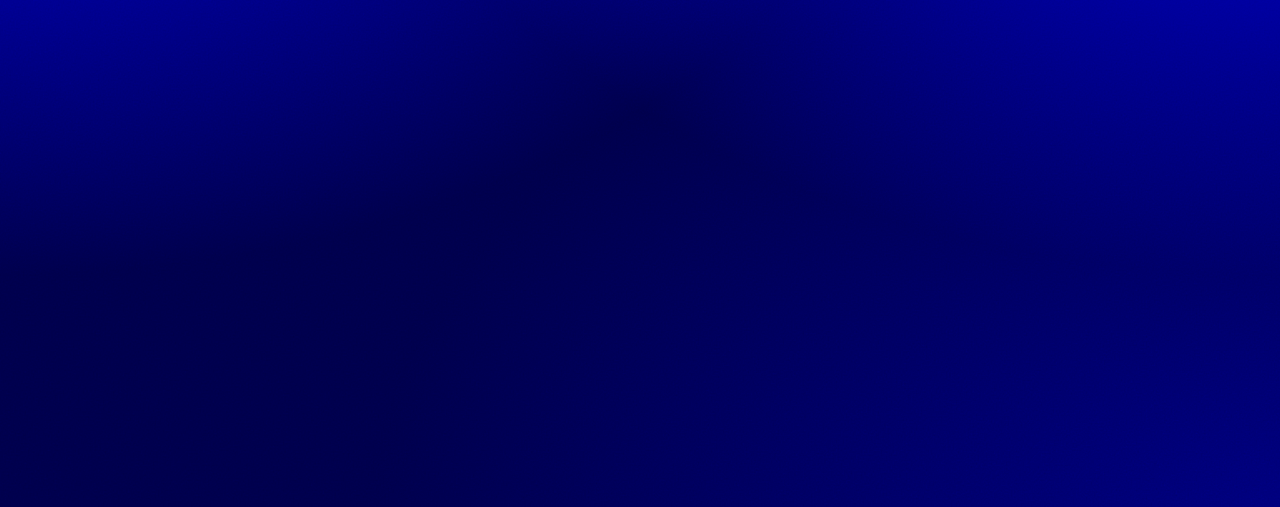
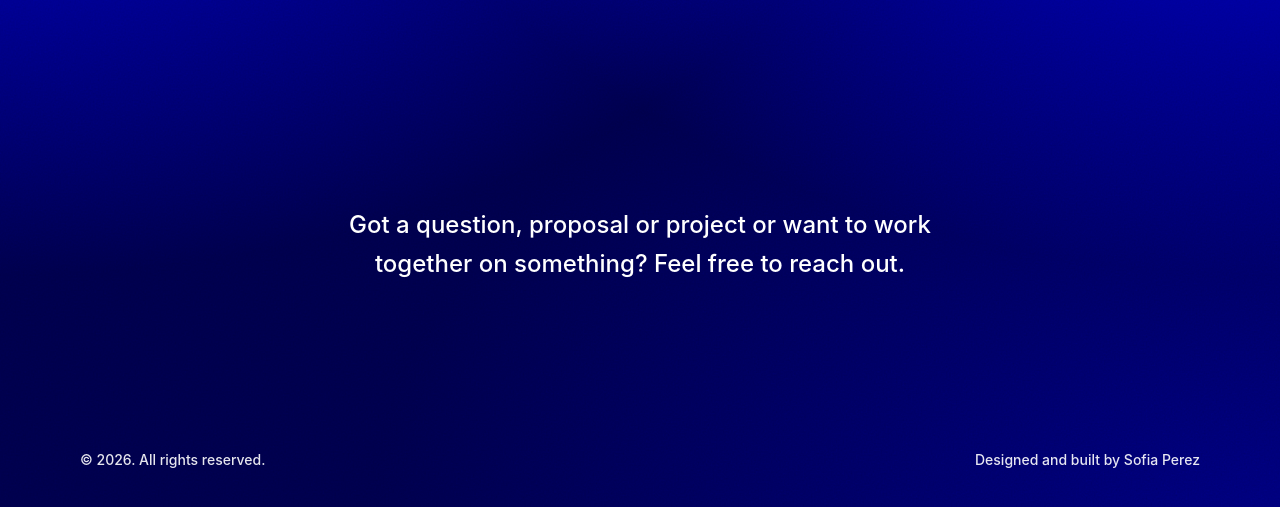
Before and after one commit to faiyamm/Portfolio2026, a React (Vite) app: page /project/1 in a window 1280 px wide. Shown: the part 290-797 px from the top of the page. Built offline with nearby package versions, Linux system fonts and the light colour scheme; no server answers.

Commit message:
Added footer component #3

```diff
--- a/src/components/layout/Footer.tsx
+++ b/src/components/layout/Footer.tsx
@@ -1,8 +1,24 @@
 
 export const Footer = () => {
     return (
-        <footer>
-            {/* Footer content */}
+        <footer className="w-full pt-20 pb-10">
+            <div className="layout-container flex flex-col min-h-[50vh]">
+
+                <div className="flex-grow flex flex-col justify-center items-center text-center space-y-8">
+                    <h2 className="text-xl md:text-2xl text-white max-w-2xl font-medium leading-relaxed">
+                        Got a question, proposal or project or want to work together on something? Feel free to reach out.
+                    </h2>
+
+                    <a href={`mailto:${import.meta.env.VITE_EMAIL}`} className="text-white text-2xl md:text-4xl font-bold hover:text-[var(--color-primary-400)] transition-colors duration-300">
+                        {import.meta.env.VITE_EMAIL}
+                    </a>
+                </div>
+
+                <div className="flex flex-col md:flex-row justify-between items-center w-full text-sm text-white/90 font-medium">
+                    <p>&copy; {new Date().getFullYear()}. All rights reserved.</p>
+                    <p>Designed and built by Sofia Perez</p>
+                </div>
+            </div>
         </footer>
     );
 };
```
